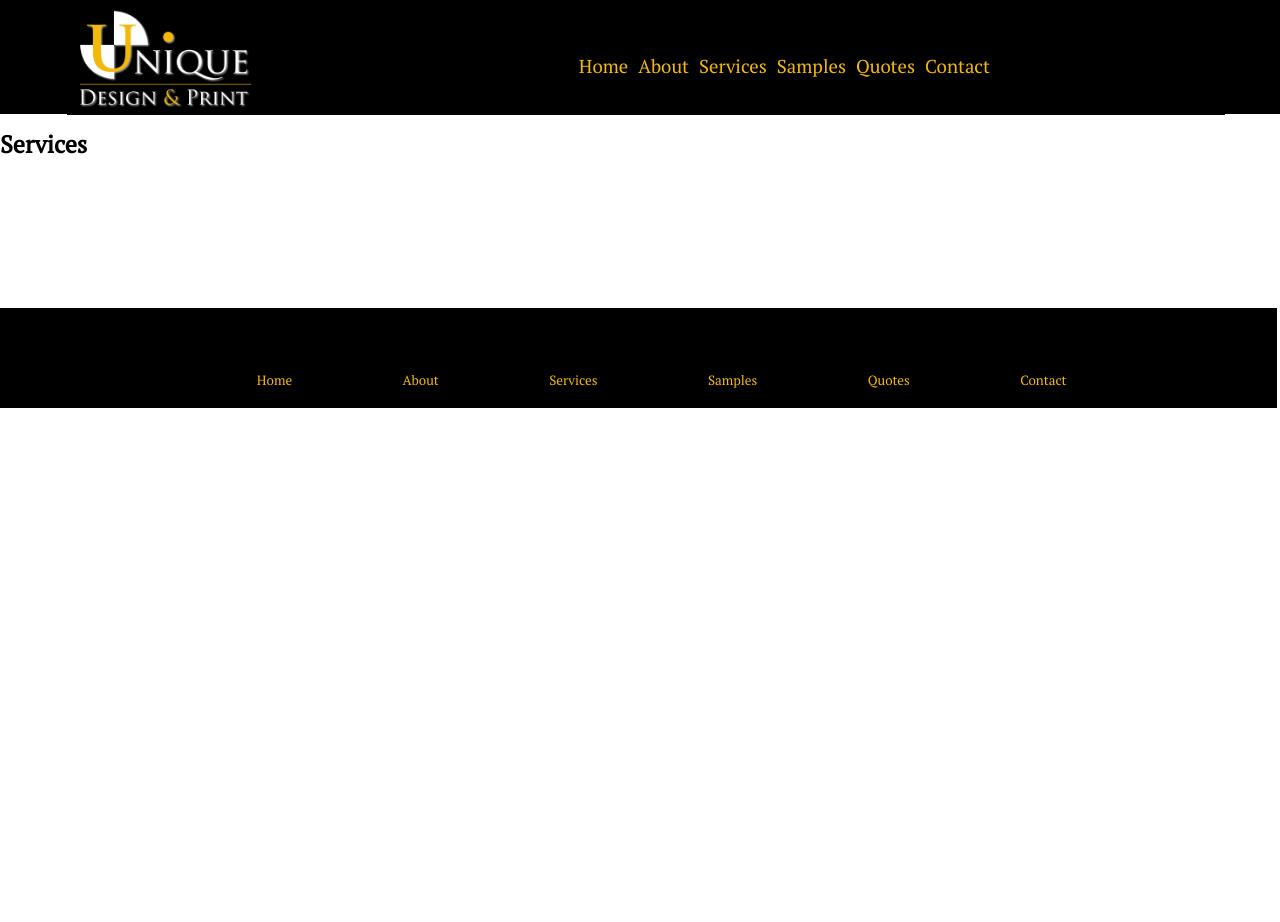
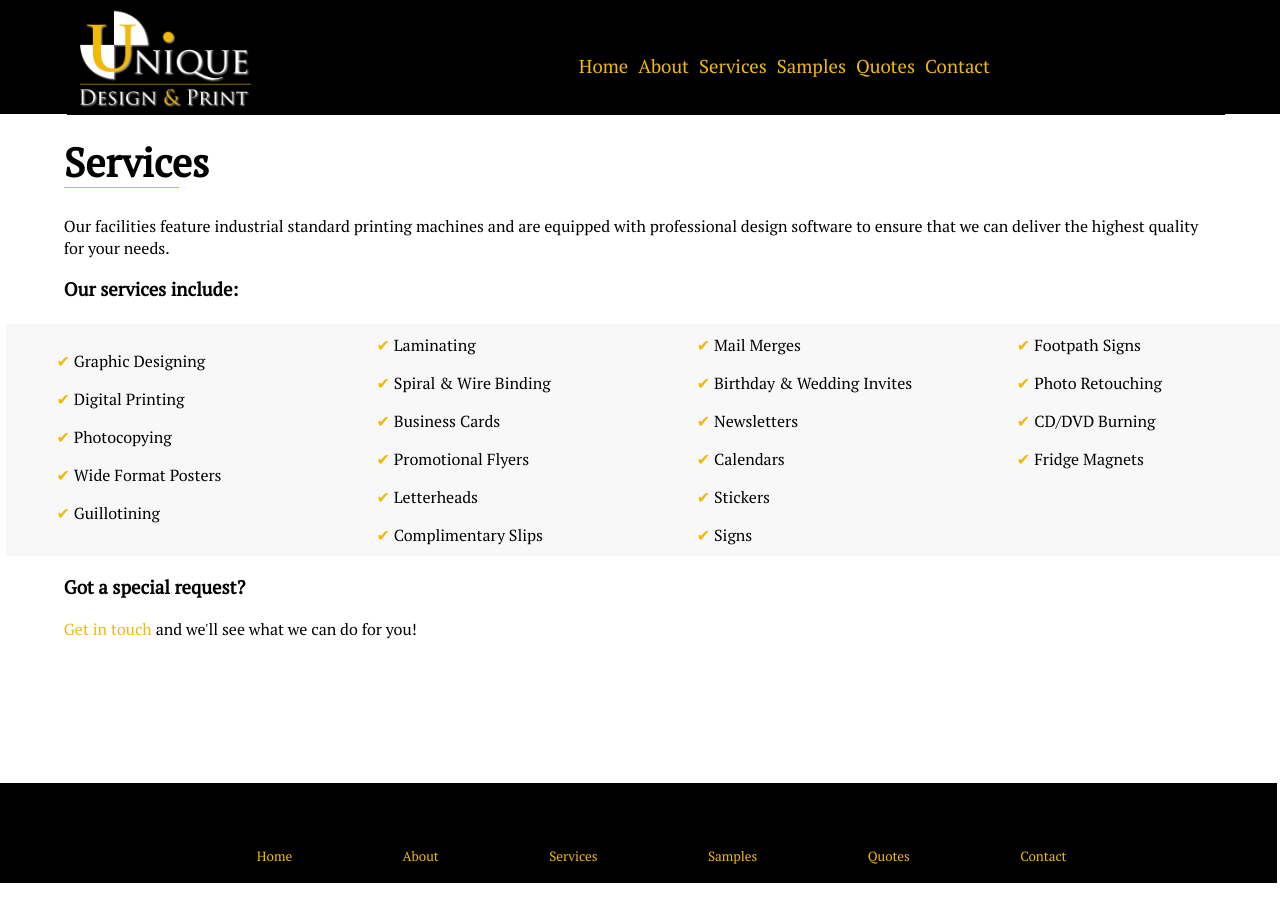
Before and after one commit to chet-w/udp, an Angular app: page /services in a window 1280 px wide. Shown: the top 922 px of the page. Built offline with nearby package versions, Linux system fonts and the light colour scheme.

Commit message:
added services list to services page

```diff
--- a/src/app/about.component/about.component.css
+++ b/src/app/about.component/about.component.css
@@ -1,13 +1,8 @@
-h1 {
-    font-size: 30pt;
-    position: relative;
+.hasi {
+    border: solid black;
+    margin-top: 9%;
+    padding: 10px;
+    width: 30%;
+    height: 300px;
+    float: right;
 }
-
-h1:before{
-    content: "";
-    position: absolute;
-    width: 10%;
-    height: 1px;
-    bottom: 0;
-    border-bottom: 1.5px solid #F1B908;
-}
--- a/src/app/about.component/about.component.html
+++ b/src/app/about.component/about.component.html
@@ -1,4 +1,7 @@
 <div class="comp-body">
+    <div class="hasi">
+        picture of dad
+    </div>
     <div class="content-white">
         <h1>About Us</h1>
         <p>
@@ -38,9 +41,5 @@
             We are centrally located in the Lower Hutt CBD at 3 Laings Road just behind Briscoes
              and Rebel Sports. Please contact us at any time for more information.
         </p>
-
-
-
-
     </div>
 </div>
--- a/src/app/home.component/home.component.css
+++ b/src/app/home.component/home.component.css
@@ -24,19 +24,6 @@
     border: solid #ff0000;
 }
 
-h1 {
-    font-size: 30pt;
-    position: relative;
-}
-
-h1:before {
-    content: "";
-    position: absolute;
-    width: 10%;
-    height: 1px;
-    bottom: 0;
-    border-bottom: 1.5px solid #F1B908;
-}
 
 .content-white {
     padding: 10px;
@@ -74,14 +61,7 @@ h1:before {
     transition: all 0.2s ease;
 }
 
-.underline {
-    content: "";
-    margin: -5% 0 0 25%;
-    width: 50%;
-    height: 1px;
-    bottom: 0;
-    border-bottom: 1.5px solid #F1B908;
-}
+
 
 .showcase-block:hover {
     box-shadow: 0 4px 10px #777777;
--- a/src/app/home.component/home.component.ts
+++ b/src/app/home.component/home.component.ts
@@ -7,18 +7,5 @@ import { Component } from '@angular/core';
 })
 export class HomeComponent {
   title = 'Home';
-  jobs = [
-    "Graphic Designing",
-    "Digital Printing",
-    "Photocopying",
-    "Wide Format Posters",
-    "Guillotining",
-    "Laminating",
-    "Spiral & Wire Binding",
-    "Business Cards",
-    "Promotional Flyers",
-    "Signs",
-    "Photo Re-touching",
-    "Stickers"
-  ]
+
 }
--- a/src/app/services.component/services.component.css
+++ b/src/app/services.component/services.component.css
@@ -0,0 +1,24 @@
+.services-list {
+    width: 110%;
+    column-count: 4;
+    margin: 2% 0 0 -5%;
+    background-color: #F8F8F8;
+    transition: all 0.2s ease;
+    padding: 10px;
+
+}
+
+
+.services-list li {
+    display: inline-table;
+    width: 100%;
+
+}
+
+.services-list .tick {
+    color: #F1B908;
+}
+
+.comp-body a:hover {
+    color: #F1B908;
+}
--- a/src/app/services.component/services.component.html
+++ b/src/app/services.component/services.component.html
@@ -1 +1,18 @@
-<h2>Services</h2>
+<div class="comp-body">
+    <div class="content-white">
+        <h1>Services</h1>
+        <p>
+            Our facilities feature industrial standard printing machines and are equipped with
+            professional design software to ensure that we can deliver the highest quality for
+            your needs.
+        </p>
+        <h3>Our services include: </h3>
+        <div class="services-list">
+            <ul *ngFor="let job of jobs">
+                <li><span class="tick">✔ </span>{{job}}</li>
+            </ul>
+        </div>
+        <h3>Got a special request?</h3>
+        <p><a routerLink="/contact">Get in touch</a> and we'll see what we can do for you!</p>
+    </div>
+</div>
--- a/src/app/services.component/services.component.ts
+++ b/src/app/services.component/services.component.ts
@@ -7,4 +7,28 @@ import { Component } from '@angular/core';
 })
 export class ServicesComponent {
   title = 'Services';
+
+  jobs = [
+    "Graphic Designing",
+    "Digital Printing",
+    "Photocopying",
+    "Wide Format Posters",
+    "Guillotining",
+    "Laminating",
+    "Spiral & Wire Binding",
+    "Business Cards",
+    "Promotional Flyers",
+    "Letterheads",
+    "Complimentary Slips",
+    "Mail Merges",
+    "Birthday & Wedding Invites",
+    "Newsletters",
+    "Calendars",
+    "Stickers",
+    "Signs",
+    "Footpath Signs",
+    "Photo Retouching",
+    "CD/DVD Burning",
+    "Fridge Magnets"
+  ]
 }
--- a/src/styles.css
+++ b/src/styles.css
@@ -116,6 +116,29 @@ footer ul li ul li{
     font-size: 8;
 }
 
+.underline {
+    content: "";
+    margin: -5% 0 0 25%;
+    width: 50%;
+    height: 1px;
+    bottom: 0;
+    border-bottom: 1.5px solid #F1B908;
+}
+
+h1 {
+    font-size: 30pt;
+    position: relative;
+}
+
+h1:before {
+    content: "";
+    position: absolute;
+    width: 10%;
+    height: 1px;
+    bottom: 0;
+    border-bottom: 1.5px solid #F1B908;
+}
+
 
 @media (max-width: 997px){
     header nav {
```
